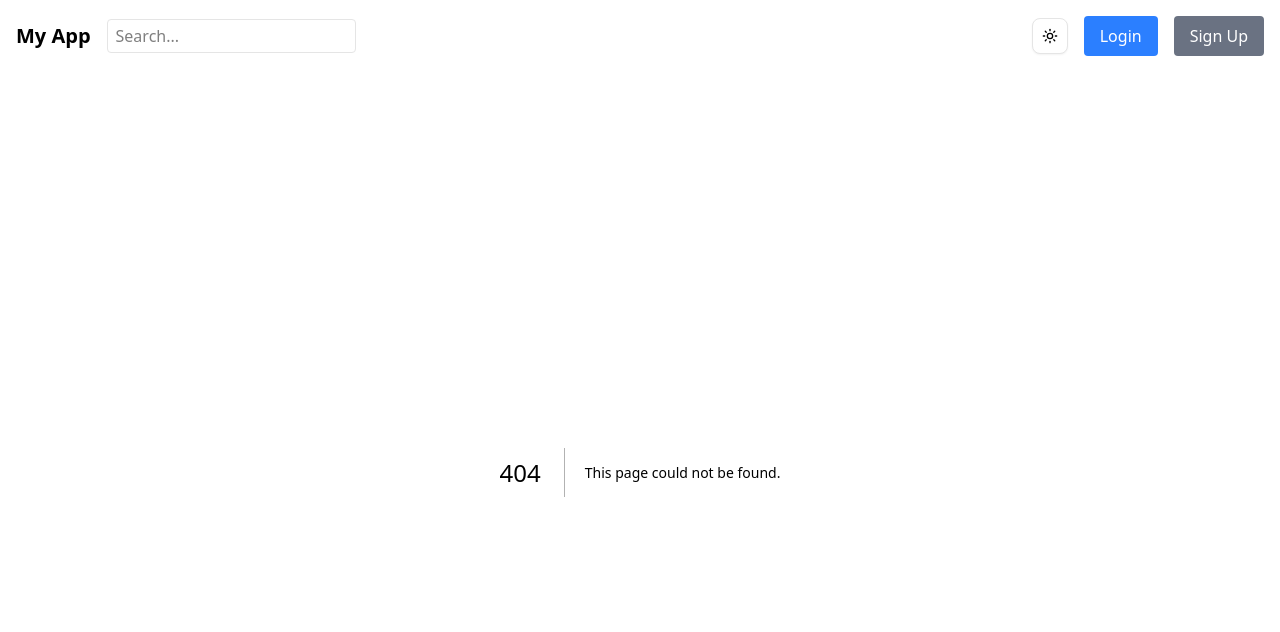
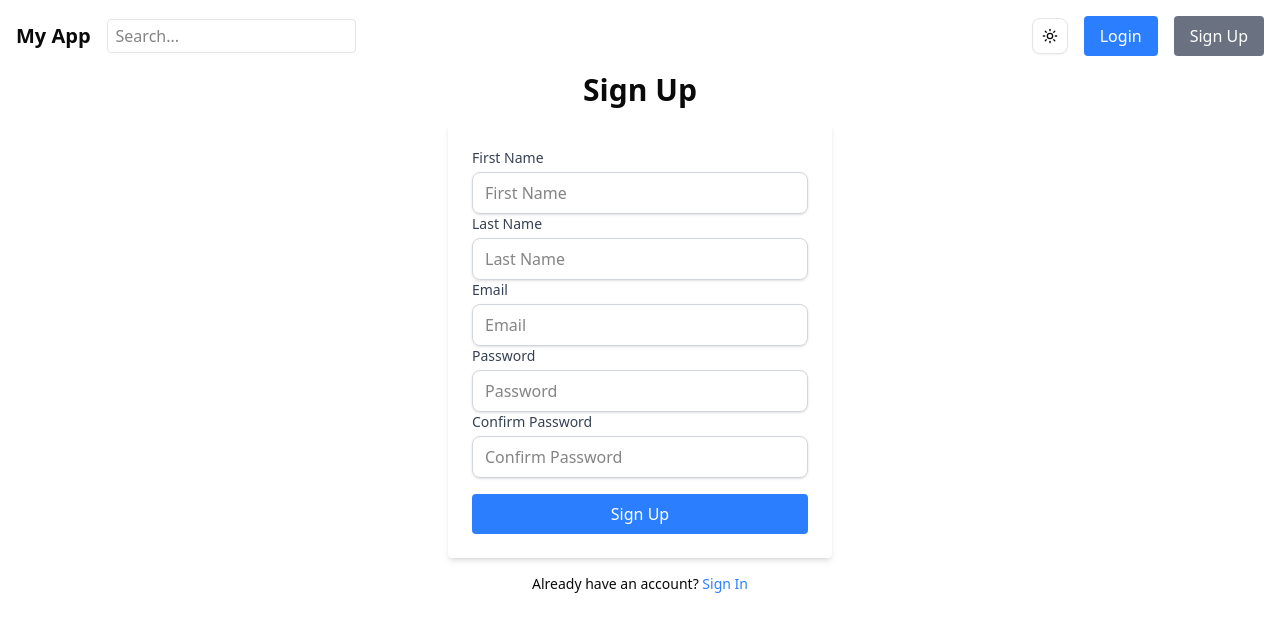
Before and after one commit to Arjith8/Collaboration, a Next.js app: page /signup in a window 1280 px wide. Before the commit this address had no page. Shown: the top 632 px of the page. Built offline with nearby package versions, Linux system fonts and the light colour scheme.

Commit message:
basic signin and signup page, non user friendly for now

```diff
--- /dev/null
+++ b/src/app/signin/page.tsx
@@ -0,0 +1,39 @@
+"use client"
+import { Input } from "@/components/ui/input";
+import { useState } from "react";
+
+export default function LoginPage(){
+  const [email, setEmail] = useState<string>("");
+  const [password, setPassword] = useState<string>("");
+  return (
+    <div className="flex flex-col items-center justify-center  py-2">
+      <h1 className="text-3xl font-bold">Login</h1>
+      <form className="flex flex-col w-full max-w-xs mt-4">
+        <label className="mb-2 text-sm font-medium text-gray-700">Email</label>
+        <Input
+          type="email"
+          placeholder="Email"
+          value={email}
+          onChange={(e) => setEmail(e.target.value)}
+          className="mb-4"
+        />
+        <label className="mb-2 text-sm font-medium text-gray-700">Password</label>
+        <Input
+          type="password"
+          placeholder="Password"
+          value={password}
+          onChange={(e) => setPassword(e.target.value)}
+          className="mb-4"
+        />
+        <button
+          type="submit"
+          className="w-full px-4 py-2 text-white bg-blue-500 rounded hover:bg-blue-600"
+        >
+          Login
+        </button>
+      </form>
+
+    </div>
+
+  )
+}
--- /dev/null
+++ b/src/app/signup/page.tsx
@@ -0,0 +1,56 @@
+export default function SignUpPage() {
+  return (
+    <div className="flex flex-col items-center justify-center ">
+      <h1 className="text-3xl font-bold mb-4">Sign Up</h1>
+      <form className=" p-6 rounded shadow-md w-96">
+        <div className="mb-4">
+          <label className="block text-sm font-medium text-gray-700">First Name</label>
+          <input
+            type="text"
+            placeholder="First Name"
+            className="mt-1 block w-full px-3 py-2 border border-gray-300 rounded-md shadow-sm focus:outline-none focus:ring focus:ring-blue-500"
+          />
+
+          <label className="block text-sm font-medium text-gray-700">Last Name</label>
+          <input
+            type="text"
+            placeholder="Last Name"
+            className="mt-1 block w-full px-3 py-2 border border-gray-300 rounded-md shadow-sm focus:outline-none focus:ring focus:ring-blue-500"
+          />
+
+          <label className="block text-sm font-medium text-gray-700">Email</label>
+          <input
+            type="email"
+            placeholder="Email"
+            className="mt-1 block w-full px-3 py-2 border border-gray-300 rounded-md shadow-sm focus:outline-none focus:ring focus:ring-blue-500"
+          />
+
+          <label className="block text-sm font-medium text-gray-700">Password</label>
+          <input
+            type="password"
+            placeholder="Password"
+            className="mt-1 block w-full px-3 py-2 border border-gray-300 rounded-md shadow-sm focus:outline-none focus:ring focus:ring-blue-500"
+          />
+          <label className="block text-sm font-medium text-gray-700">Confirm Password</label>
+          <input
+            type="password"
+            placeholder="Confirm Password"
+            className="mt-1 block w-full px-3 py-2 border border-gray-300 rounded-md shadow-sm focus:outline-none focus:ring focus:ring-blue-500"
+          />
+        </div>
+        <button
+          type="submit"
+          className="w-full bg-blue-500 text-white py-2 rounded hover:bg-blue-600 transition duration-200"
+        >
+          Sign Up
+        </button>
+      </form>
+      <p className="mt-4 text-sm">
+        Already have an account?{" "}
+        <a href="/signin" className="text-blue-500 hover:underline">
+          Sign In
+        </a>
+      </p>
+    </div>
+  );
+}
```
